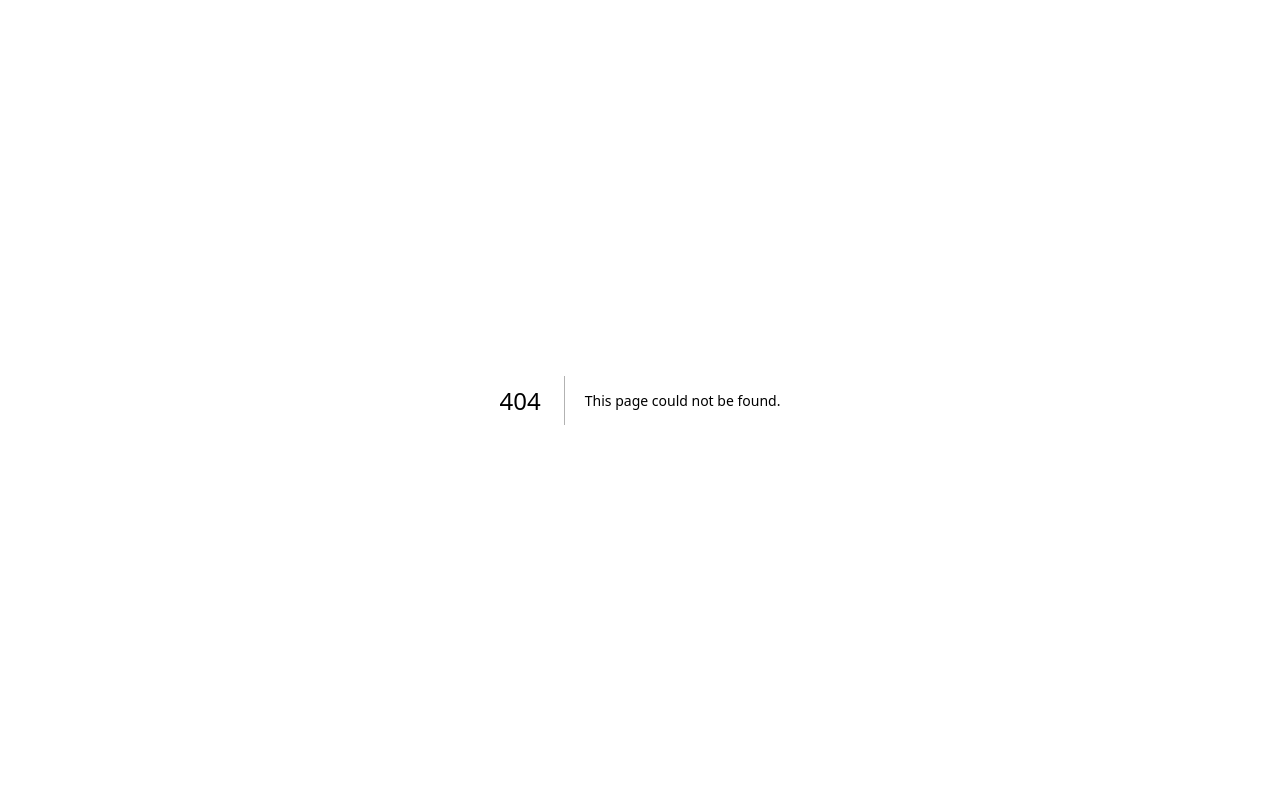
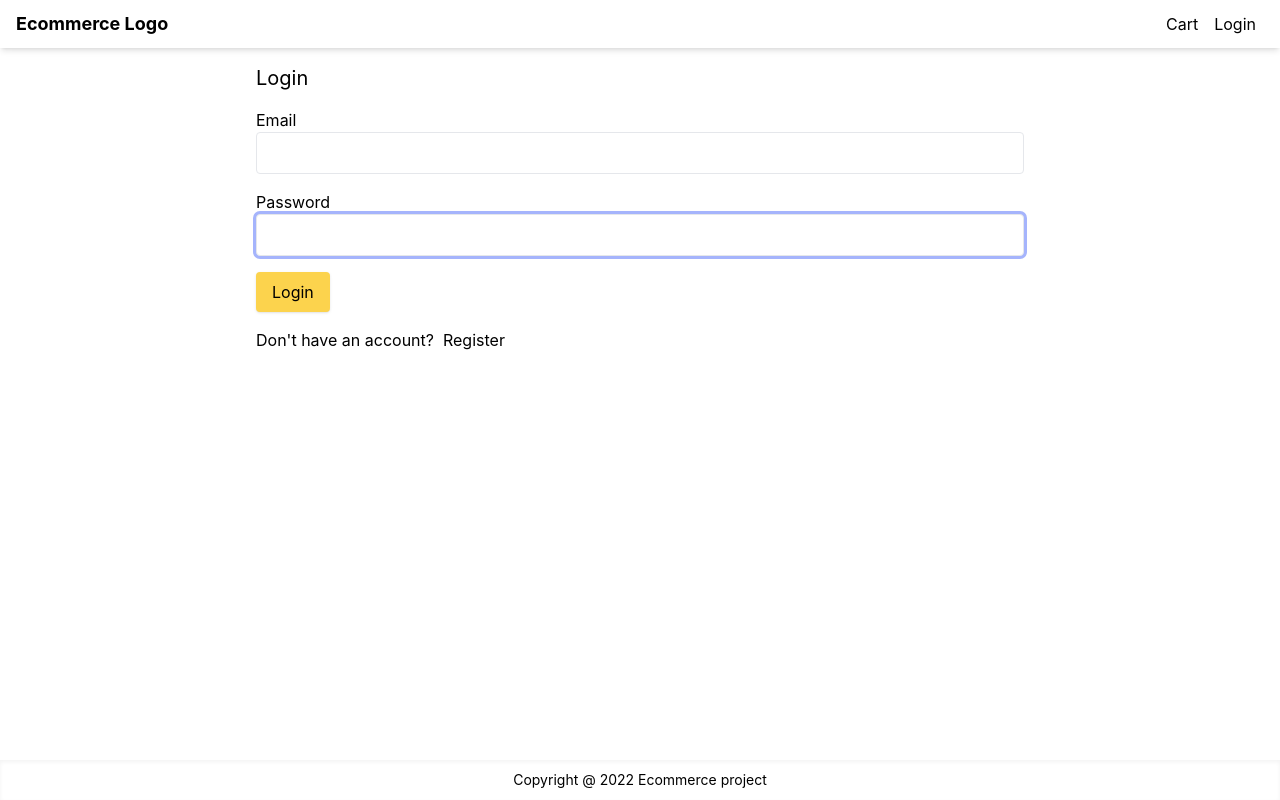
Before and after one commit to Guga89/next-js-ecommerce, a Next.js app: page /login in a window 1280 px wide. Before the commit this address had no page. Built offline with nearby package versions, Linux system fonts and the light colour scheme.

Commit message:
implemented login page

```diff
--- a/package.json
+++ b/package.json
@@ -13,7 +13,8 @@
     "js-cookie": "^3.0.1",
     "next": "13.1.1",
     "react": "18.2.0",
-    "react-dom": "18.2.0"
+    "react-dom": "18.2.0",
+    "react-hook-form": "^7.43.0"
   },
   "devDependencies": {
     "autoprefixer": "^10.4.13",
--- a/pages/cart.js
+++ b/pages/cart.js
@@ -106,7 +106,7 @@
                 <button
                   className="primary-button w-full"
                   onClick={() => {
-                    router.push('/shipping');
+                    router.push('login?@redirect=/shipping');
                   }}
                 >
                   {' '}
--- /dev/null
+++ b/pages/login.js
@@ -0,0 +1,72 @@
+import Link from 'next/link';
+import React from 'react';
+import { useForm } from 'react-hook-form';
+import Layout from '../components/Layout';
+
+export default function LoginScreen() {
+  const {
+    handleSubmit,
+    register,
+    formState: { errors },
+  } = useForm();
+
+  const submitHandler = ({ email, password }) => {
+    console.log(email, password);
+  };
+
+  return (
+    <Layout>
+      <form
+        onSubmit={handleSubmit(submitHandler)}
+        className="mx-auto max-w-screen-md"
+      >
+        <h1 className="mb-4 text-xl">Login</h1>
+        <div className="mb-4">
+          <label htmlFor="email">Email</label>
+          <input
+            {...register('email', {
+              required: 'Please enter your email',
+              pattern: {
+                value: /^[a-zA-Z0-9+_.+-]+@[a-zA-Z0-9.-]+.[a-zA-Z0-9-.]+$/i,
+                message: 'Please enter valid email',
+              },
+            })}
+            type="email"
+            className="w-full"
+            id="email"
+            autoFocus
+          />
+          {errors.email && (
+            <div className="text-red-500">{errors.email.message}</div>
+          )}
+        </div>
+        <div className="mb-4">
+          <label htmlFor="password">Password</label>
+          <input
+            type="password"
+            {...register('password', {
+              required: 'Please enter password',
+              minLength: {
+                value: 6,
+                message: 'Password should be at least 6 chars',
+              },
+            })}
+            className="w-full"
+            id="password"
+            autoFocus
+          />
+          {errors.password && (
+            <div className="text-red-500">{errors.email.message}</div>
+          )}
+        </div>
+        <div className="mb-4">
+          <button className="primary-button">Login</button>
+        </div>
+        <div className="mb-4">
+          Don&apos;t have an account? &nbsp;
+          <Link href="register">Register</Link>
+        </div>
+      </form>
+    </Layout>
+  );
+}
--- a/styles/globals.css
+++ b/styles/globals.css
@@ -26,3 +26,9 @@
 .primary-button {
   @apply rounded bg-amber-300 py-2 px-4 shadow outline-none hover:bg-amber-400 active:bg-amber-500;
 }
+
+input,
+select,
+textarea {
+  @apply rounded border p-2 outline-none ring-indigo-300 focus:ring;
+}
```
Also changed, not shown: 1 other file (tests, documents, lock files or other folders).
